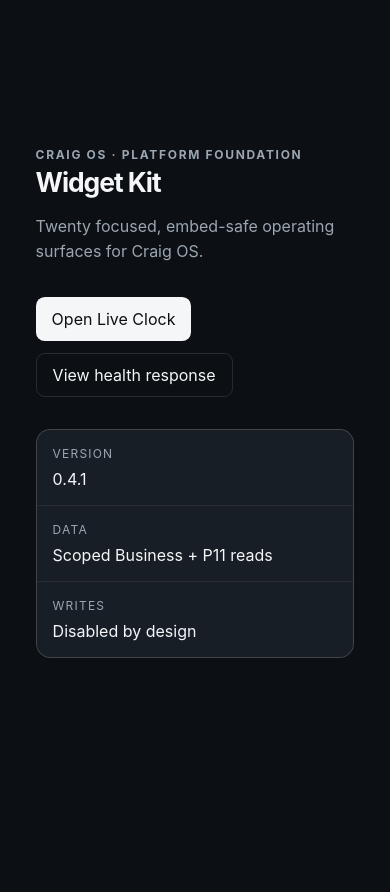
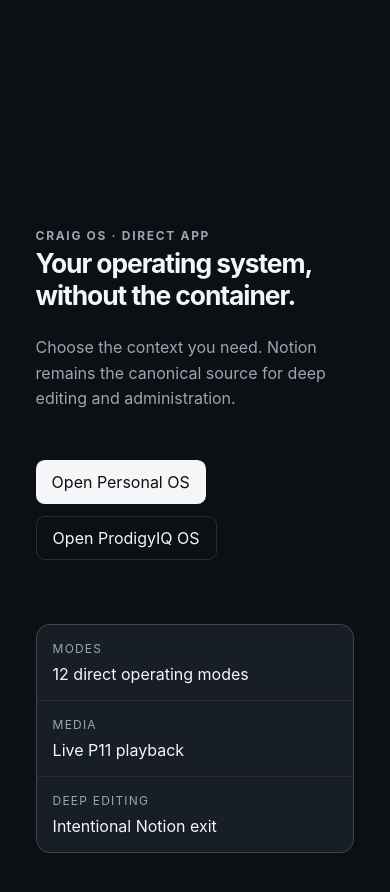
Before and after one commit to ProdigyIQ25/Craig-OS-Widget-Kit, a Next.js app: page / in a window 390 px wide. Shown: the top 892 px of the page. Before the commit the page ends 844 px from the top, so only its background shows below. Built offline with nearby package versions, Linux system fonts and the light colour scheme.

Commit message:
feat: deliver Craig OS direct mobile app

```diff
--- a/app/api/health/route.ts
+++ b/app/api/health/route.ts
@@ -1,5 +1,6 @@
 import { NextResponse } from "next/server";
 import { success } from "@/lib/api-contract";
+import packageJson from "../../../package.json";
 
 export const dynamic = "force-dynamic";
 
@@ -9,7 +10,7 @@
       status: "ok",
       app: "craig-os-widget-kit",
       environment: process.env.APP_ENV ?? process.env.VERCEL_ENV ?? "development",
-      version: "0.4.1",
+      version: packageJson.version,
       timestamp: new Date().toISOString()
     }),
     { status: 200, headers: { "Cache-Control": "no-store" } }
--- a/app/globals.css
+++ b/app/globals.css
@@ -93,6 +93,7 @@
 .platform-facts div { min-width: 0; padding: var(--space-4); background: var(--card); }
 .platform-facts dt { color: var(--muted); font-size: 0.75rem; text-transform: uppercase; letter-spacing: 0.1em; }
 .platform-facts dd { margin: var(--space-2) 0 0; overflow-wrap: anywhere; }
+.craig-os-entry { min-height: 100dvh; display: grid; align-content: center; }
 
 .wave-widget { min-height: min(34rem, 100vh); }
 .clock-face { display: grid; place-items: center; min-height: 18rem; text-align: center; }
@@ -227,6 +228,7 @@
 .os-mode-rail a { min-height:44px; display:inline-flex; flex:0 0 auto; align-items:center; padding:0 .8rem; border-radius:999px; color:var(--os-muted); font-size:.73rem; font-weight:750; letter-spacing:.08em; text-decoration:none; }
 .os-mode-rail a:hover,.os-mode-rail a[aria-current="page"] { background:var(--os-surface); color:var(--os-text); }
 .os-mode-rail a[aria-current="page"] { box-shadow:inset 0 0 0 1px var(--os-border); }
+.os-context-switch { display:none; }
 .os-hero-grid { display:grid; grid-template-columns:minmax(0,1.15fr) minmax(17rem,.85fr); gap:clamp(1rem,3vw,2.4rem); padding:clamp(1.5rem,4vw,3.5rem) 0; border-bottom:1px solid var(--os-border); }
 .os-primary { min-width:0; }
 .os-focus { min-width:0; padding:clamp(1.25rem,3vw,2rem); border-radius:1.25rem; background:var(--os-elevated); box-shadow:0 18px 48px rgba(44,35,24,.08); }
@@ -339,7 +341,7 @@
 .os-business[data-mode="clients"] { --os-accent:#8fb89e; background-image:radial-gradient(circle at 88% -10%,rgba(81,139,99,.14),transparent 34rem); }
 .os-business[data-mode="workforce"] { --os-accent:#a999d8; background-image:linear-gradient(145deg,rgba(98,80,155,.14),transparent 36rem); }
 
-@media (max-width:900px){.os-product-state{grid-template-columns:repeat(2,minmax(0,1fr))}.os-reset-summary{grid-template-columns:1fr}.os-focus-experience{grid-template-columns:1fr}.os-objective h2{max-width:none}.os-reflective{grid-template-columns:1fr}}
+@media (max-width:900px){.os-context-switch{display:grid;grid-template-columns:1fr 1fr;gap:.4rem;margin:.6rem 0}.os-context-switch a{min-height:44px;display:flex;align-items:center;justify-content:center;border:1px solid var(--os-border);border-radius:.6rem;color:var(--os-muted);font-size:.72rem;font-weight:760;letter-spacing:.08em;text-decoration:none}.os-context-switch a[aria-current="page"]{border-color:var(--os-accent);background:color-mix(in srgb,var(--os-accent) 12%,var(--os-surface));color:var(--os-text)}.os-product-state{grid-template-columns:repeat(2,minmax(0,1fr))}.os-reset-summary{grid-template-columns:1fr}.os-focus-experience{grid-template-columns:1fr}.os-objective h2{max-width:none}.os-reflective{grid-template-columns:1fr}}
 @media (max-width:700px){.os-mode-grid,.os-client-hero,.os-revenue-hero,.os-engineering-hero,.os-workforce-hero{grid-template-columns:1fr}.os-mode-actions{align-items:stretch;flex-direction:column}.os-mode-actions .os-actions{justify-content:flex-start}.os-mode-intro{align-items:flex-start;flex-direction:column;gap:.5rem}.os-tool-frame iframe{height:29rem}}
 @media (max-width:430px){.os-product-state{grid-template-columns:1fr}.os-focus-experience{min-height:0;padding:2rem 0}.os-tool-frame iframe,.os-reflective .os-tool-frame iframe{height:33rem}.os-revenue-hero h2,.os-engineering-hero h2,.os-workforce-hero h2{font-size:2.4rem}.os-mode-actions .os-actions a,.os-mode-actions .os-actions button{flex:1 1 calc(50% - .65rem);justify-content:center}.os-mode-intro>a{min-height:44px}}
 
--- /dev/null
+++ b/app/manifest.ts
@@ -0,0 +1,5 @@
+import type { MetadataRoute } from "next";
+
+export default function manifest(): MetadataRoute.Manifest {
+  return { name:"Craig OS", short_name:"Craig OS", description:"Craig OS direct operating application", start_url:"/", display:"standalone", background_color:"#12161c", theme_color:"#12161c", icons:[{src:"/icon.svg",sizes:"any",type:"image/svg+xml",purpose:"maskable"},{src:"/apple-icon",sizes:"180x180",type:"image/png",purpose:"any"}] };
+}
--- a/app/page.tsx
+++ b/app/page.tsx
@@ -2,18 +2,18 @@
 
 export default function Home() {
   return (
-    <main className="landing-shell">
-      <p className="eyebrow">CRAIG OS · PLATFORM FOUNDATION</p>
-      <h1>Widget Kit</h1>
-      <p className="lede">Twenty focused, embed-safe operating surfaces for Craig OS.</p>
+    <main className="landing-shell craig-os-entry">
+      <p className="eyebrow">CRAIG OS · DIRECT APP</p>
+      <h1>Your operating system, without the container.</h1>
+      <p className="lede">Choose the context you need. Notion remains the canonical source for deep editing and administration.</p>
       <div className="landing-actions">
-        <Link className="primary-link" href="/widgets/clock">Open Live Clock</Link>
-        <Link className="secondary-link" href="/api/health">View health response</Link>
+        <Link className="primary-link" href="/os/personal?mode=command">Open Personal OS</Link>
+        <Link className="secondary-link" href="/os/business?mode=executive">Open ProdigyIQ OS</Link>
       </div>
       <dl className="platform-facts">
-        <div><dt>Version</dt><dd>0.4.1</dd></div>
-        <div><dt>Data</dt><dd>Scoped Business + P11 reads</dd></div>
-        <div><dt>Writes</dt><dd>Disabled by design</dd></div>
+        <div><dt>Modes</dt><dd>12 direct operating modes</dd></div>
+        <div><dt>Media</dt><dd>Live P11 playback</dd></div>
+        <div><dt>Deep editing</dt><dd>Intentional Notion exit</dd></div>
       </dl>
     </main>
   );
--- a/components/os/command-shell.tsx
+++ b/components/os/command-shell.tsx
@@ -25,6 +25,7 @@
   const router=useRouter(),pathname=usePathname();
   return <nav className="os-mode-rail" aria-label="Operating modes">{modes.map(mode=>{const href=`${pathname}?mode=${mode}`;return <a key={mode} href={href} aria-current={mode===current?"page":undefined} onClick={event=>{event.preventDefault();if(mode!==current)router.push(href)}}>{registry[mode].label}</a>})}</nav>;
 }
+function OsSwitcher({scope}:{scope:"personal"|"business"}){return <nav className="os-context-switch" aria-label="Operating system"><a href="/os/personal?mode=command" aria-current={scope==="personal"?"page":undefined}>Personal</a><a href="/os/business?mode=executive" aria-current={scope==="business"?"page":undefined}>ProdigyIQ</a></nav>}
 function ShellLoading(){return <div className="os-loading" role="status" aria-busy="true"><span/><span/><span/><span/></div>}
 function ShellError({detail,retry,href}:{detail:string;retry:()=>void;href:string}){return <section className="os-error" role="alert"><p className="os-eyebrow">CANONICAL CONNECTION</p><h2>Unable to load current operating state.</h2><p>{detail} Canonical data was not replaced.</p><div className="os-actions"><button onClick={retry}>Retry</button><a href={href} target="_blank" rel="noreferrer">Open Notion ↗</a></div></section>}
 function SectionTitle({eyebrow,title,action}:{eyebrow:string;title:string;action?:{label:string;href:string}}){return <header className="os-section-title"><div><p className="os-eyebrow">{eyebrow}</p><h2>{title}</h2></div>{action?<a href={action.href} target="_blank" rel="noreferrer">{action.label} ↗</a>:null}</header>}
@@ -67,5 +68,5 @@
   return <><section className="os-workforce-hero"><div><p className="os-eyebrow">DIGITAL WORKFORCE STATUS</p><h2>{data.workforce.totalActive} active</h2><p>{data.workforce.healthy} healthy · {data.workforce.attention+data.workforce.waiting+data.workforce.degraded+data.workforce.offline} requiring attention</p></div><dl><div><dt>Healthy</dt><dd>{data.workforce.healthy}</dd></div><div><dt>Waiting</dt><dd>{data.workforce.waiting}</dd></div><div><dt>Degraded</dt><dd>{data.workforce.degraded}</dd></div><div><dt>Offline</dt><dd>{data.workforce.offline}</dd></div></dl></section><section className="os-mode-grid"><ModuleCard eyebrow="WORKERS REQUIRING ATTENTION" title={`${data.workforce.attention+data.workforce.waiting+data.workforce.degraded+data.workforce.offline}`} body={data.workforce.totalActive?"Review the canonical workforce state.":d.emptyState} href={notion.workforce} label="Open workforce"/><ModuleCard eyebrow="FUNCTION DISTRIBUTION" title="Canonical B08 view" body="Function-level detail remains in Workforce Control; no values are inferred." href={notion.workforce} label="Review functions"/></section><section className="os-split"><div><SectionTitle eyebrow="EXCEPTIONS" title="Operational constraints"/><CompactList items={data.exceptions} empty="No workforce exceptions are active."/></div><div><SectionTitle eyebrow="METRICS / EXECUTIVE WORKERS" title="Operating pulse"/><Pulse data={data}/></div></section></>;
 }
 
-export function PersonalCommandShell(){const search=useSearchParams();const mode=parsePersonalMode(search.get("mode"));const d=personalModeRegistry[mode];const {result,retry}=useCommandData<PersonalCommandData>("/api/os/personal/command","personal");return <main className="os-shell os-personal" data-mode={mode}><header className="os-header"><div><p className="os-eyebrow">CRAIG OS · PERSONAL</p><h1>{d.heading}</h1><p>{d.subheading}</p></div><LiveContext personal/></header><ModeRail modes={personalModes} current={mode} registry={personalModeRegistry}/><ModeIntro definition={d}/>{result.state==="loading"?<ShellLoading/>:result.state==="error"?<ShellError detail={result.detail} retry={retry} href={notion.personalCommand}/>:<div className="os-mode-content" key={mode}><PersonalModeContent mode={mode} data={result.data}/><ActionTray definition={d}/><Freshness at={result.generatedAt}/></div>}<footer className="os-footer"><span>Craig OS v0.10.0</span><span>Mobile-first navigation · Governed Action Layer · Media Theater</span></footer></main>}
-export function BusinessCommandShell(){const search=useSearchParams();const mode=parseBusinessMode(search.get("mode"));const d=businessModeRegistry[mode];const {result,retry}=useCommandData<BusinessCommandData>("/api/os/business/command","business");return <main className="os-shell os-business" data-mode={mode}><header className="os-header"><div><p className="os-eyebrow">PRODIGYIQ TECHNOLOGIES</p><h1>{d.heading}</h1><p>{d.subheading}</p></div><LiveContext/></header><ModeRail modes={businessModes} current={mode} registry={businessModeRegistry}/><ModeIntro definition={d}/>{result.state==="loading"?<ShellLoading/>:result.state==="error"?<ShellError detail={result.detail} retry={retry} href={notion.businessCommand}/>:<div className="os-mode-content" key={mode}><BusinessModeContent mode={mode} data={result.data}/><ActionTray definition={d}/><Freshness at={result.generatedAt}/></div>}<footer className="os-footer"><span>Craig OS v0.10.0</span><span>Mobile-first navigation · Governed Action Layer · Media Theater</span></footer></main>}
+export function PersonalCommandShell(){const search=useSearchParams();const mode=parsePersonalMode(search.get("mode"));const d=personalModeRegistry[mode];const {result,retry}=useCommandData<PersonalCommandData>("/api/os/personal/command","personal");return <main className="os-shell os-personal" data-mode={mode}><header className="os-header"><div><p className="os-eyebrow">CRAIG OS · PERSONAL</p><h1>{d.heading}</h1><p>{d.subheading}</p></div><LiveContext personal/></header><OsSwitcher scope="personal"/><ModeRail modes={personalModes} current={mode} registry={personalModeRegistry}/><ModeIntro definition={d}/>{result.state==="loading"?<ShellLoading/>:result.state==="error"?<ShellError detail={result.detail} retry={retry} href={notion.personalCommand}/>:<div className="os-mode-content" key={mode}><PersonalModeContent mode={mode} data={result.data}/><ActionTray definition={d}/><Freshness at={result.generatedAt}/></div>}<footer className="os-footer"><span>Craig OS v0.11.0</span><span>Direct mobile app · Governed Action Layer · Media Theater</span></footer></main>}
+export function BusinessCommandShell(){const search=useSearchParams();const mode=parseBusinessMode(search.get("mode"));const d=businessModeRegistry[mode];const {result,retry}=useCommandData<BusinessCommandData>("/api/os/business/command","business");return <main className="os-shell os-business" data-mode={mode}><header className="os-header"><div><p className="os-eyebrow">PRODIGYIQ TECHNOLOGIES</p><h1>{d.heading}</h1><p>{d.subheading}</p></div><LiveContext/></header><OsSwitcher scope="business"/><ModeRail modes={businessModes} current={mode} registry={businessModeRegistry}/><ModeIntro definition={d}/>{result.state==="loading"?<ShellLoading/>:result.state==="error"?<ShellError detail={result.detail} retry={retry} href={notion.businessCommand}/>:<div className="os-mode-content" key={mode}><BusinessModeContent mode={mode} data={result.data}/><ActionTray definition={d}/><Freshness at={result.generatedAt}/></div>}<footer className="os-footer"><span>Craig OS v0.11.0</span><span>Direct mobile app · Governed Action Layer · Media Theater</span></footer></main>}
--- a/components/os/media-theater.tsx
+++ b/components/os/media-theater.tsx
@@ -6,6 +6,7 @@
 import { mediaTheaterRegistry, parseMediaTheaterMode, type MediaTheaterMode, type TheaterDefinition } from "@/lib/media-theater";
 import { ActionButton } from "@/components/actions/action-layer";
 import type { MediaItem } from "@/lib/widget-data/media";
+import { notion } from "@/lib/os-data/modes";
 
 type TheaterItem=Omit<MediaItem,"favorite">;
 type NativeState="LOADING"|"READY"|"PLAYING"|"PAUSED"|"ENDED"|"ERROR";
@@ -28,7 +29,7 @@
 
 function TheaterStatus({state,detail,empty}:{state:string;detail?:string;empty:string}){
   const title=state==="loading"?"Loading media context…":state==="disabled"?"Media connection is not configured":state==="error"?"Media is temporarily unavailable":empty;
-  return <section className="theater-status" data-state={state} role={state==="error"?"alert":"status"}><span>{state.toUpperCase()}</span><h3>{title}</h3><p>{detail??(state==="empty"?"P11 remains canonical. No media record has been fabricated.":"Canonical media state is being resolved.")}</p></section>;
+  return <section className="theater-status" data-state={state} role={state==="error"?"alert":"status"}><span>{state.toUpperCase()}</span><h3>{title}</h3><p>{detail??(state==="empty"?"P11 remains canonical. No media record has been fabricated.":"Canonical media state is being resolved.")}</p>{state==="empty"?<a href={notion.mediaLibrary} target="_blank" rel="noreferrer">Open Media Library in Notion ↗</a>:null}</section>;
 }
 
 export function MediaTheater({mode,embedded=false}:{mode:MediaTheaterMode;embedded?:boolean}){
@@ -71,5 +72,5 @@
 
 export function MediaTheaterRoute(){
   const search=useSearchParams(),mode=parseMediaTheaterMode(search.get("mode")),definition=mediaTheaterRegistry[mode];
-  return <main className={`os-shell os-personal media-theater-page`} data-mode={mode}><header className="os-header"><div><p className="os-eyebrow">CRAIG OS · MEDIA</p><h1>Craig Media Theater</h1><p>Watch, listen, learn, reflect, and capture without leaving the operating system.</p></div><a className="theater-return" href={`/os/personal/command?mode=${personalTheaterModes.includes(mode)?mode:"focus"}`}>Return to Personal OS ↗</a></header><TheaterModeRail definition={definition}/><MediaTheater key={mode} mode={mode}/><footer className="os-footer"><span>Craig OS v0.10.0</span><span>Read-only P11 media · bounded capture · autoplay off</span></footer></main>;
+  return <main className={`os-shell os-personal media-theater-page`} data-mode={mode}><header className="os-header"><div><p className="os-eyebrow">CRAIG OS · MEDIA</p><h1>Craig Media Theater</h1><p>Watch, listen, learn, reflect, and capture without leaving the operating system.</p></div><a className="theater-return" href={`/os/personal?mode=${personalTheaterModes.includes(mode)?mode:"focus"}`}>Return to Personal OS ↗</a></header><TheaterModeRail definition={definition}/><MediaTheater key={mode} mode={mode}/><footer className="os-footer"><span>Craig OS v0.11.0</span><span>Read-only P11 media · bounded capture · autoplay off</span></footer></main>;
 }
--- a/lib/os-data/modes.ts
+++ b/lib/os-data/modes.ts
@@ -35,6 +35,7 @@
   personalDecision: "https://www.notion.so/4c11a712c39a4176ba7a41a8a96c236c",
   brandIdea: "https://www.notion.so/fc7b4765360e47b48d6063f3837038ee",
   knowledge: "https://www.notion.so/e7075ed9959141d89382b515a0c09397",
+  mediaLibrary: "https://www.notion.so/d5c978173aab4da9b6ae4f075d3b21e2",
   commitment: "https://www.notion.so/fc64e6a23d2a4065a28a6da487f23a67",
   personalSignal: "https://www.notion.so/b37baae9772d4581b39149217c142050",
   opportunity: "https://www.notion.so/4955ac345ac748e3b54128019a0a716a",
--- a/package.json
+++ b/package.json
@@ -1,6 +1,6 @@
 {
   "name": "craig-os-widget-kit",
-  "version": "0.10.0",
+  "version": "0.11.0",
   "private": true,
   "scripts": {
     "dev": "next dev",
```
Also changed, not shown: app/apple-icon.tsx (added, +8 -0 lines), app/layout.tsx (+7 -3 lines), app/os/business/page.tsx (added, +9 -0 lines), app/os/personal/page.tsx (added, +9 -0 lines), 2 other files (tests, documents, lock files or other folders).
